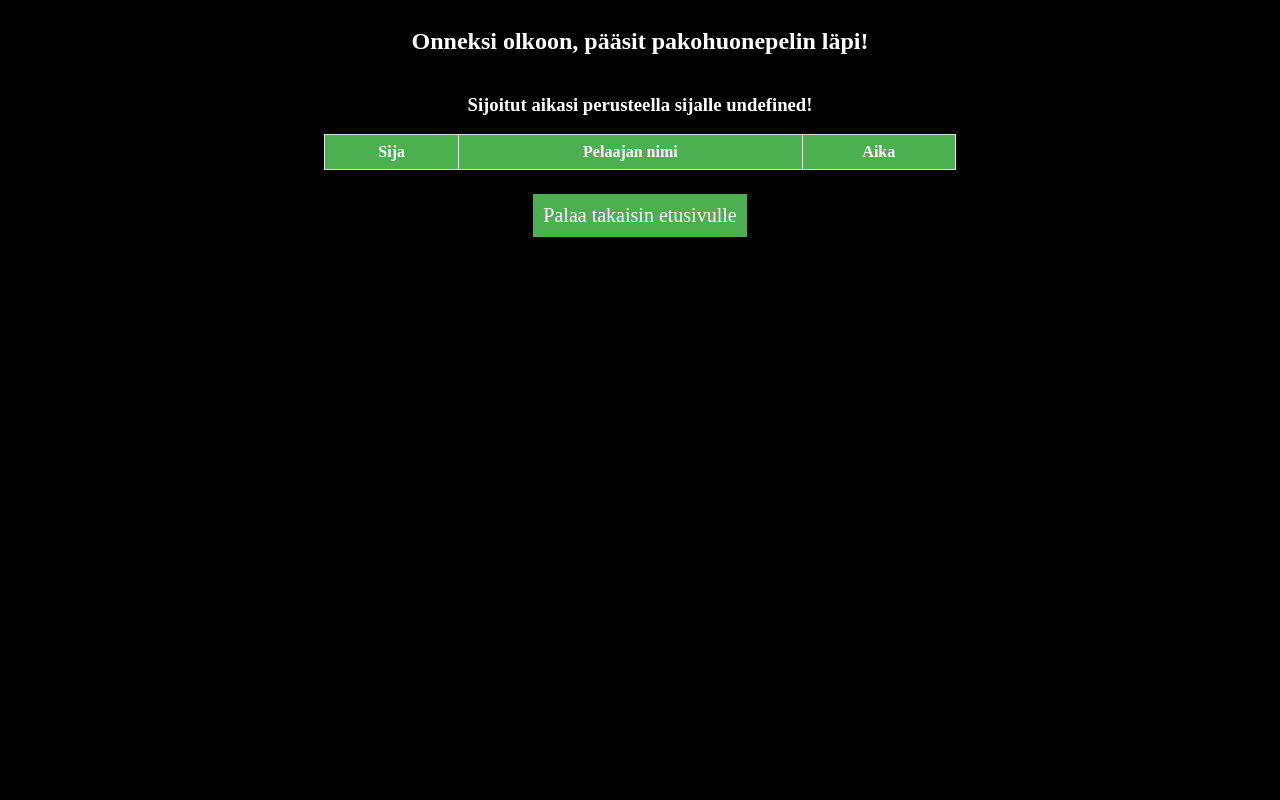
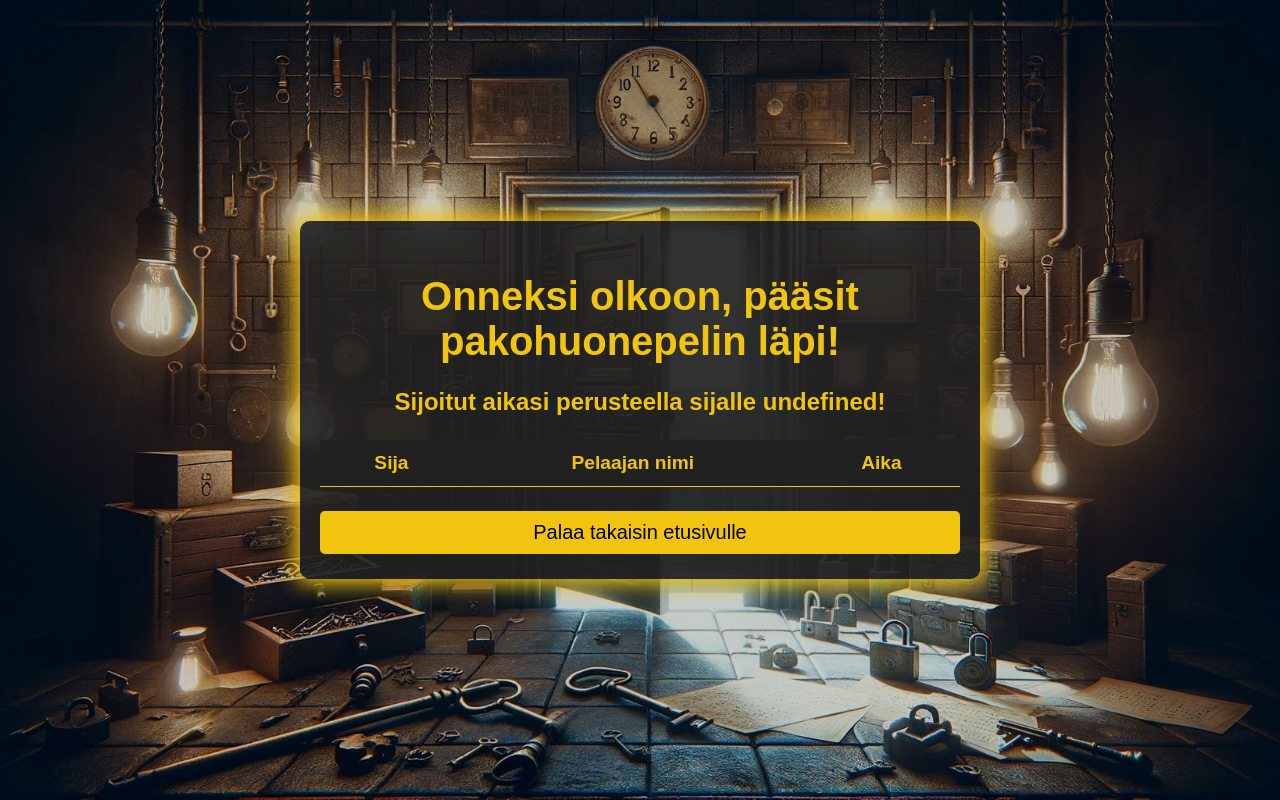
Before and after one commit to thaisonvo/PAKOHUONEPELI, a website: page public/congratulations.html in a window 1280 px wide. Drawn offline with Linux system fonts and the light colour scheme; no server answers.

Commit message:
Styles added
+Tyylit lisätty congratulations sivulle

```diff
--- a/public/congratulations.html
+++ b/public/congratulations.html
@@ -1,49 +1,87 @@
 <!DOCTYPE html>
-<html>
+<html lang="en">
 <head>
+    <meta charset="UTF-8">
+    <title>Congratulations Page</title>
     <style>
         body {
-            background-color: black;
-            color: white;
+            background-color: #0d0d0d;
+            color: #fff;
+            margin: 0;
+            font-family: 'Arial', sans-serif;
+            background: linear-gradient(
+            rgba(0, 0, 0, 0.2),
+            rgba(0, 0, 0, 0.2)
+            ), url('/images/escaperoomcompleted.jpg');
+            background-size: cover;
+            background-position: center;
+            display: flex;
+            align-items: center;
+            justify-content: center;
+            min-height: 100vh;
         }
         .container {
-            display: flex;
-            flex-direction: column;
-            align-items: center;
-            justify-content: center;
+            background-color: rgba(33, 33, 33, 0.9);
+            padding: 20px;
+            border-radius: 10px;
+            box-shadow: 0 0 20px 5px #f1c40f;
+            width: 50%;
+            position: relative;
+            padding-bottom: 25px;
+        }
+        h2 {
+            text-align: center;
+            color: #f1c40f;
+            margin-bottom: 16px;
+            font-size: 2.5em;
+        }
+        h3 {
+            color: #f1c40f;
+            text-align: center;
+            margin-bottom: 24px;
+            font-size: 1.5em;
         }
         table {
             border-collapse: collapse;
-            width: 50%;
+            width: 100%;
+            margin-top: 10px;
         }
         th, td {
-            border: 1px solid #ddd;
-            padding: 8px;
+            border-bottom: 1px solid #f1c40f;
+            padding: 12px 15px;
             text-align: center;
+            color: #fff;
         }
         th {
-            background-color: #4CAF50;
-            color: white;
+            background-color: #212121;
+            color: #f1c40f;
+            font-size: 1.2em;
         }
-        h2 {
-            text-align: center;
-            color: white;
+        tr:nth-child(even) {
+            background-color: rgba(255, 255, 255, 0.05);
         }
         .button {
-            display: inline-block;
-            padding: 10px 10px;
-            background-color: #4CAF50;
-            color: white;
+            background-color: #f1c40f;
+            color: black;
+            padding: 10px 20px;
             border: none;
             text-decoration: none;
+            border-radius: 5px;
             text-align: center;
             cursor: pointer;
             font-size: 20px;
-            margin-top: 24px;
+            display: block;
+            margin: 24px auto 0;
+        }
+        .button:hover {
+            background-color: #ffd700;
+            color: #000;
+            transform: scale(1.02);
         }
     </style>
 </head>
 <body>
+
     <div class="container">
         <h2>Onneksi olkoon, pääsit pakohuonepelin läpi!</h2>
         <h3 id="ranking"></h3>
--- a/public/stylegameIndex.css
+++ b/public/stylegameIndex.css
@@ -41,6 +41,7 @@ body, html {
     color: #ffffff;
     font-size: 58px;
     font-family: Arial, Helvetica, sans-serif;
+    top: -24px;
 }
 
 .box-container {
```
Also changed, not shown: public/images/escaperoomcompleted.jpg (added).
